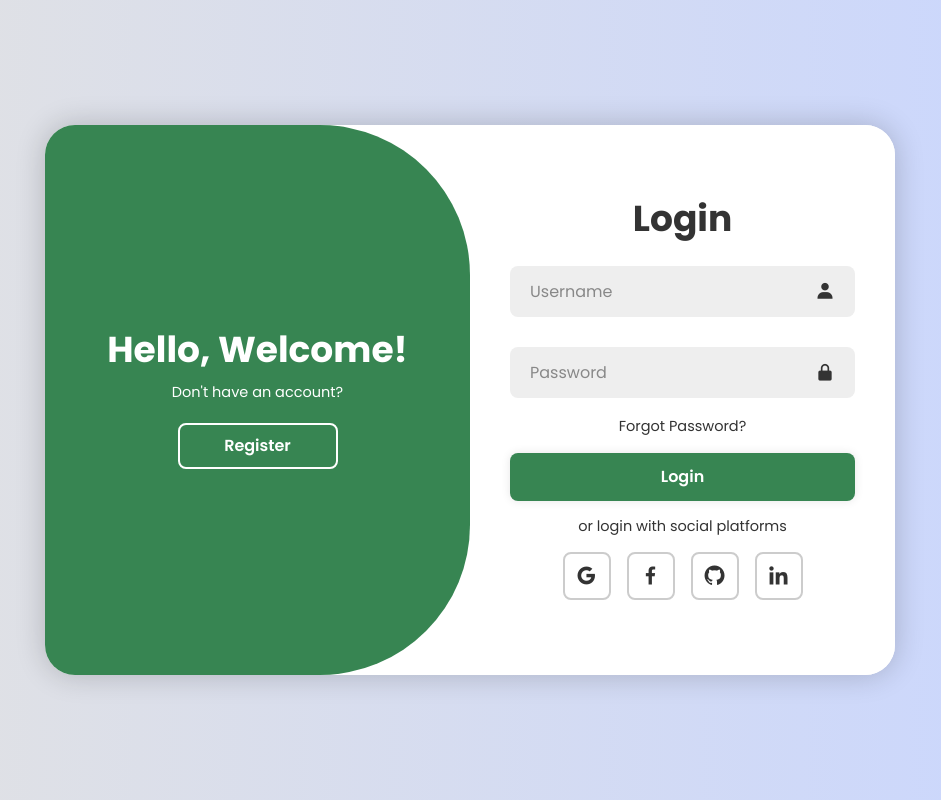
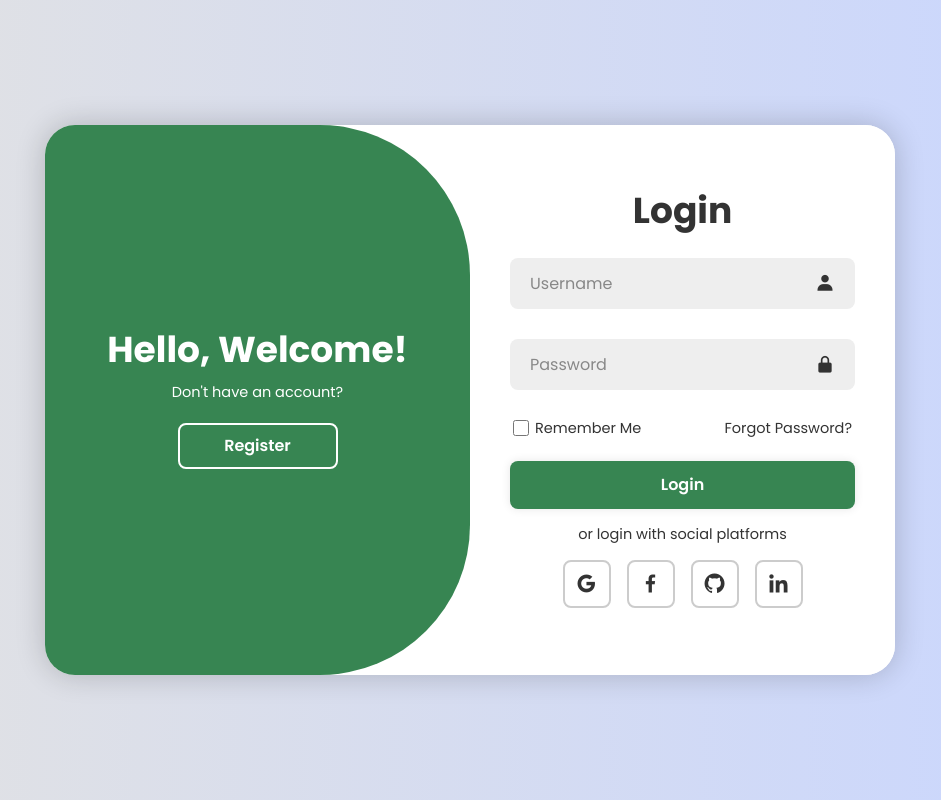
Before and after one commit to admdan/clarus, a Flask app: page / in a window 1280 px wide. Shown: the whole page, without its empty margins (170-1111 px from the left). Run offline with Flask 3, Linux system fonts and the light colour scheme.

Commit message:
Adding Remember Me feature for session logins

```diff
--- a/app/routes.py
+++ b/app/routes.py
@@ -56,11 +56,17 @@ def register():
 def login():
     username = request.form['username']
     password = request.form['password']
+    remember = request.form.get('remember', False) == 'on' #true if checked, false otherwise
 
     if verify_user(username,password):
         user = get_user_by_username(username)
-        login_user(user)
-        flash("Login successful", "success")
+        login_user(user, remember=remember)
+
+        if remember:
+            flash("Login successful. Your session will be remembered for 7 days.", "success")
+        else:
+            flash("Login successful. You will be logged out when the browser is closed.","success")
+
         return redirect(url_for('troubleshooting.troubleshooting_dashboard'))
     else:
         flash("Invalid username or password.", "error")
@@ -82,7 +88,7 @@ def forgot_password():
         user = get_user_by_email(email)
         if user:
             token = generate_reset_token(email, current_app.config['SECRET_KEY'], current_app.config['SALT'])
-            reset_link = url_for('routes.reset_password_request', token=token, _external=True)
+            reset_link = url_for('routes.reset_password', token=token, _external=True)
 
             #Email content
             subject = "Clarus - Password Reset Request"
@@ -105,7 +111,9 @@ If you did not request this, you can safely ignore this email.
 
             # Send email via SMTP
             try:
-                with smtplib.SMTP_SSL(current_app.config['MAIL_SERVER'], current_app.config['MAIL_PORT']) as smtp:
+                with smtplib.SMTP(current_app.config['MAIL_SERVER'], current_app.config['MAIL_PORT']) as smtp:
+                    smtp.ehlo()
+                    smtp.starttls()
                     smtp.login(current_app.config['MAIL_USERNAME'], current_app.config['MAIL_PASSWORD'])
                     smtp.send_message(msg)
             except Exception as e:
@@ -120,7 +128,7 @@ If you did not request this, you can safely ignore this email.
 
 @bp.route('/reset-password/<token>', methods=['GET','POST'])
 def reset_password(token):
-    email = verify_reset_token(token, app.config['SECRET_KEY'], app.config['SALT'], expiration=300)
+    email = verify_reset_token(token, current_app.config['SECRET_KEY'], current_app.config['SALT'], expiration=300)
 
     if not email:
         flash("The reset link is invalid or has expired.", "error")
--- a/app/static/auth.css
+++ b/app/static/auth.css
@@ -88,19 +88,134 @@ form{ width: 100%; }
   top: 50%;
   transform: translateY(-50%);
   font-size: 20px;
+}
+
+/*.forgot-link{ margin: 0; }*/
+
+/*.forgot-link a{
+    font-size: 14.5px;
+    color: #333;
+    text-decoration: none;
+    /*line-height: 1; */ /*
     }
+/* margin: -15px 0 15px; */
 
-.forgot-link{ margin: -15px 0 15px; }
-    .forgot-link a{
-        font-size: 14.5px;
-        color: #333;
-    }
+
+.options-row {
+    display: flex;
+    justify-content: space-between;
+    align-items: center;
+    margin: 15px 0 25px; /* previously 15px 0 20px */
+    padding: 0 3px;/* padding: 0 2px; */
+    font-size: 14.5px;
+    flex-wrap: wrap;
+    gap: 8px;
+    line-height: 1;
+}
+
+.remember-box label,
+.forgot-link a {
+    line-height: 1;
+    position: relative;
+    top: 1px; /* fine-tune this if needed */
+}
+
+/* Remember Me box */
+.remember-box {
+  /*display: flex;
+  align-items: baseline;
+  flex-shrink: 1; */
+    justify-content: flex-start;
+}
+.remember-box input[type="checkbox"] {
+    margin-right: 6px; /* adjust spacing from checkbox to label */
+    width: 16px;
+    height: 16px;
+    accent-color: #378552;
+    cursor: pointer;
+    position: relative;
+    top: 0px; /* was 1px before */
+}
+
+.remember-box,
+.forgot-link {
+    display: flex;
+    align-items: center; /* better than baseline for visual balance */
+    flex: 1;
+}
+.forgot-link {
+  /*display: flex;
+  align-items: baseline;
+  flex-shrink: 1;*/
+    justify-content: flex-end;
+}
+
+.forgot-link a {
+    color: #333;
+    text-decoration: none;
+    font-size: 14.5px;
+}
+
+.forgot-link div{
+    display: flex;
+}
+
+.remember-box label{
+    display: flex;
+}
+
+/*
+.options-row .forgot-link a {
+    /* margin: 0; */
+    /* padding: 0; */
+    /* display: flex; */
+    /* align-items: center; */
+    /* line-height: 1; /* added */
+    /* color: #333;
+    text-decoration: none;
+    /* height: 100%; */
+    /* margin-top: 1px;
+    padding-top: 1px; /* forces vertical alignment */ /*
+} */
+ /*
+.options-row .remember-box {
+    display: flex;
+    align-items: center;
+    line-height: 1; /* added to keep tight vertical alignment*/ /*
+}*/
+/*
+.options-row .remember-box input[type="checkbox"] {
+    margin-right: 8px;
+    width: 16px;
+    height: 16px;
+    accent-color: #378552;
+    cursor: pointer;
+    transform: translate(1px); /* fine tune */ /*
+} */
+
+/*
+.remember-box, .forgot-link {
+    display: flex;
+    align-items: center;
+    /*margin-bottom: 15px;
+    font-size: 14.5px;
+    color: #333;*/ /*
+} */
+
+/*
+.remember-box input[type="checkbox"] {
+    margin-right: 8px;
+    width: 16px;
+    height: 16px;
+    accent-color: #378552; /* matcha green */ /*
+    cursor: pointer;
+}*/
 
 .btn{
     width: 100%;
     height: 48px;
     /* background: #7494ec; THIS IS DEFAULT SOFT BLUE*/
-    background: #378552;;
+    background: #378552; /* colour of the login/register (not toggle buttons) */
     border-radius: 8px;
     box-shadow: 0 0 10px rgba(0, 0, 0, .1);
     border: none;
@@ -108,7 +223,7 @@ form{ width: 100%; }
     font-size: 16px;
     color: #fff;
     font-weight: 600;
-}
+} /* this is the button for register and login (both toggle and login/register buttons) */
 
 .social-icons{
     display: flex;
@@ -143,7 +258,7 @@ form{ width: 100%; }
     border-radius: 150px;
     z-index: 2;
     transition: 1.8s ease-in-out;
-   }
+   } /* this is the toggle box that expands and contracts */
 
         .container.active .toggle-box::before{ left: 50%; }
 
@@ -158,7 +273,7 @@ form{ width: 100%; }
     align-items: center;
     z-index: 2;
     transition: .6s ease-in-out;
-}
+} /* this is the welcome message that slides into the unknown */
 
     .toggle-panel.toggle-left{
         left: 0;
@@ -184,9 +299,9 @@ form{ width: 100%; }
         width: 160px;
         height: 46px;
         background: transparent;
-        border: 2px solid #fff;
+        border: 2px solid #fff; /* can change other color */
         box-shadow: none;
-    }
+    } /* this is the outline of the toggle buttons */
 
 @media screen and (max-width: 650px){
     .container{ height: calc(100vh - 40px); }
--- a/app/templates/index.html
+++ b/app/templates/index.html
@@ -38,8 +38,14 @@
             <input type="password" name="password" placeholder="Password" required />
             <i class="bx bxs-lock-alt"></i>
           </div>
-          <div class="forgot-link">
-            <a href="#">Forgot Password?</a>
+          <div class="options-row">
+            <div class="remember-box">
+              <input type="checkbox" id="remember" name="remember">
+              <label for="remember">Remember Me</label>
+            </div>
+            <div class="forgot-link">
+              <a href="{{ url_for('routes.forgot_password') }}">Forgot Password?</a>
+            </div>
           </div>
           <button type="submit" class="btn">Login</button>
           <p>or login with social platforms</p>
--- a/config.py
+++ b/config.py
@@ -1,5 +1,6 @@
 import os
 from dotenv import load_dotenv
+from datetime import timedelta
 
 load_dotenv()
 
@@ -15,3 +16,4 @@ class Config:
     MAIL_PASSWORD = os.getenv("MAIL_PASSWORD")
     MAIL_PORT = int(os.getenv("MAIL_PORT", 465))
     MAIL_SERVER = os.getenv("MAIL_SERVER")
+    REMEMBER_COOKIE_DURATION = timedelta(days=7)
```
